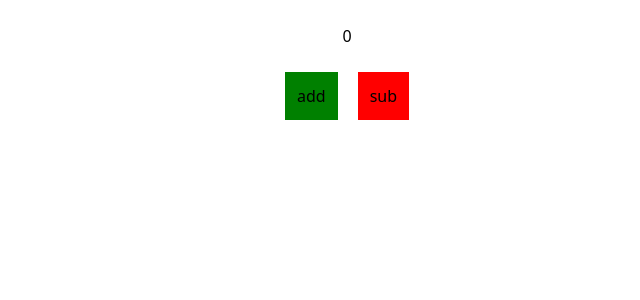
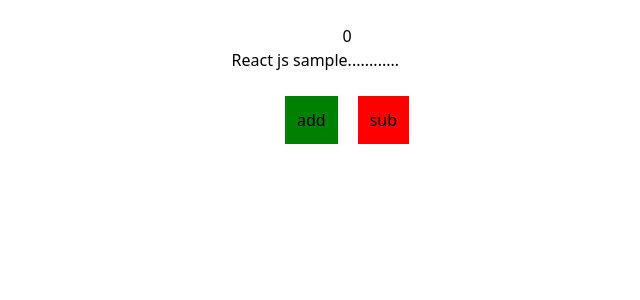
Before and after one commit to AbinAntony8888/add-sub-sample, a React (Create React App) app: page / in a window 1280 px wide. Shown: the top 300 px of the page, without its empty margins (293-933 px from the left). Built offline with nearby package versions, Linux system fonts and the light colour scheme.

Commit message:
create new file userinput

```diff
--- a/src/components/Result.tsx
+++ b/src/components/Result.tsx
@@ -1,15 +1,17 @@
-import React from 'react'
-type Reslt={
-    outPut:number
-}
-function Result({outPut}:Reslt) {
+import React from "react";
+import UserInput from "./UserInput";
+type Reslt = {
+  outPut: number;
+};
+function Result({ outPut }: Reslt) {
   return (
     <div>
       <div>
         <h1>{outPut}</h1>
-        </div>
+      </div>
+      <UserInput value={"React js sample............"}/>
     </div>
-  )
+  );
 }
 
-export default Result
+export default Result;
--- /dev/null
+++ b/src/components/UserInput.tsx
@@ -0,0 +1,13 @@
+import React from 'react'
+type InputTyp={
+    value:any
+}
+export default function UserInput({value}:InputTyp) {
+  return (
+    <div>
+        <form action="">
+      <input type="text" value={value} />
+      </form>
+    </div>
+  )
+}
```
